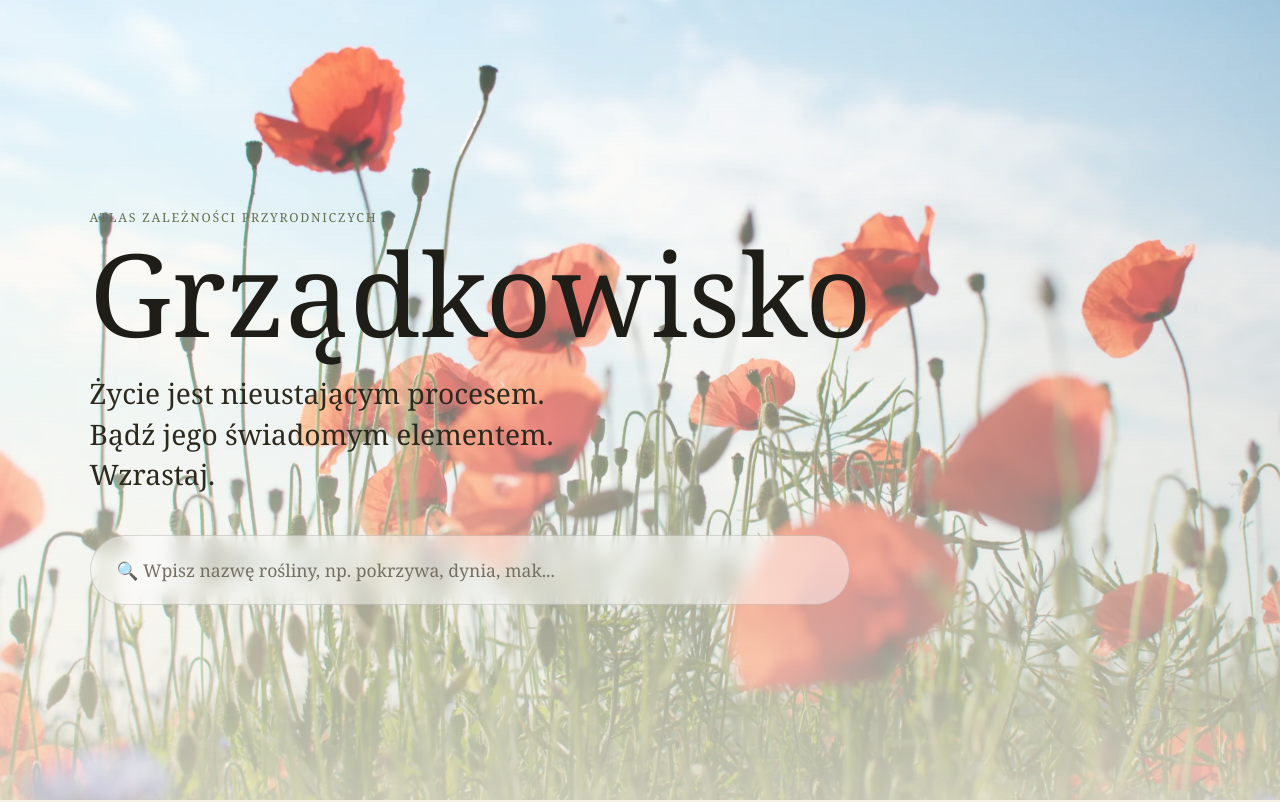
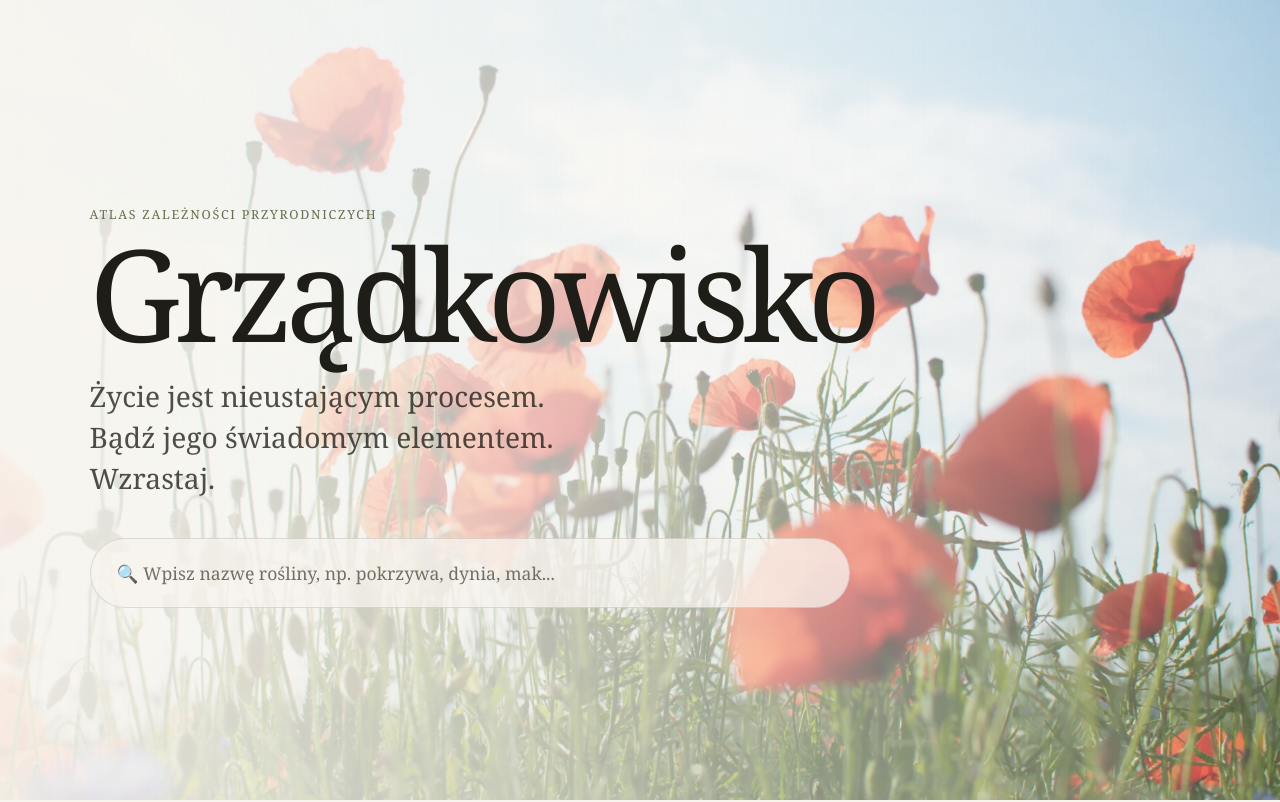
Before and after one commit to emiolsz/grzadeczka-new, a Next.js app: page / in a window 1280 px wide. Shown: the top 802 px of the page. Built offline with nearby package versions, Linux system fonts and the light colour scheme.

Commit message:
Update globals.css

```diff
--- a/app/globals.css
+++ b/app/globals.css
@@ -1,6 +1,5 @@
 :root {
-  --paper: #f7f1e6;
-  --paper-dark: #eee2cf;
+  --paper: #f7f4ee;
   --ink: #1f1d18;
   --muted: #756f63;
   --green: #65704f;
@@ -31,143 +30,6 @@ main {
   min-height: 100vh;
 }
 
-/* INTRO */
-
-.introCycle {
-  min-height: 100vh;
-  display: grid;
-  place-items: center;
-  padding: 7vw;
-  background: var(--paper);
-  position: relative;
-  overflow: hidden;
-  z-index: 5;
-}
-
-.introPaper {
-  width: min(1100px, 100%);
-  min-height: 620px;
-  border: 1px solid var(--line);
-  background:
-    radial-gradient(circle at 20% 20%, rgba(255, 255, 255, 0.72), transparent 28%),
-    linear-gradient(135deg, #fbf5e8, #eee2cf);
-  box-shadow: 0 30px 80px rgba(31, 29, 24, 0.12);
-  display: grid;
-  place-items: center;
-  padding: 48px;
-  position: relative;
-}
-
-.logoWrap {
-  position: relative;
-  width: 100%;
-  text-align: center;
-}
-
-.introLogo {
-  font-size: clamp(3rem, 10vw, 8.5rem);
-  line-height: 0.9;
-  font-weight: 400;
-  letter-spacing: -0.04em;
-  margin: 0;
-  position: relative;
-  z-index: 2;
-}
-
-.peaVine {
-  position: absolute;
-  left: 2%;
-  right: 2%;
-  top: 48%;
-  width: 96%;
-  height: 260px;
-  z-index: 3;
-  pointer-events: none;
-}
-
-.vinePath,
-.tendril {
-  fill: none;
-  stroke: #52623f;
-  stroke-width: 5;
-  stroke-linecap: round;
-  stroke-dasharray: 1400;
-  stroke-dashoffset: 1400;
-  animation: growLine 3s ease forwards;
-}
-
-.tendril {
-  stroke-width: 3;
-  animation-delay: 1.4s;
-}
-
-.leaf {
-  fill: #65704f;
-  opacity: 0;
-  animation: appear 0.8s ease forwards;
-}
-
-.l1 {
-  animation-delay: 1.8s;
-}
-
-.l2 {
-  animation-delay: 2.2s;
-}
-
-.l3 {
-  animation-delay: 2.6s;
-}
-
-.flower {
-  fill: #fffaf0;
-  stroke: #d8cdb8;
-  stroke-width: 2;
-  opacity: 0;
-  animation: flowerCycle 5.5s ease forwards;
-}
-
-.f1 {
-  animation-delay: 3s;
-}
-
-.f2 {
-  animation-delay: 3.4s;
-}
-
-.f3 {
-  animation-delay: 3.8s;
-}
-
-.bee {
-  fill: #2b2418;
-  opacity: 0;
-  animation: beeMove 3.4s ease forwards;
-  animation-delay: 4.1s;
-}
-
-.pod {
-  fill: #708655;
-  opacity: 0;
-  animation: appear 1s ease forwards;
-  animation-delay: 6.3s;
-}
-
-.dryPod {
-  fill: #9a7a4c;
-  animation-delay: 7.4s;
-}
-
-.introMotto {
-  text-align: center;
-  font-size: clamp(1.15rem, 2.4vw, 1.9rem);
-  line-height: 1.55;
-  margin-top: 120px;
-  opacity: 0;
-  animation: appear 1.4s ease forwards;
-  animation-delay: 7.8s;
-}
-
 /* HERO */
 
 .hero {
@@ -183,39 +45,34 @@ main {
 .heroImage {
   object-fit: cover;
   z-index: 0;
-  animation: heroReveal 2.4s ease forwards;
+  opacity: 0;
+  filter: blur(20px) saturate(0.8);
+  transform: scale(1.08);
+  animation: naturalHeroReveal 5.8s ease forwards;
 }
 
 .hero::after {
   content: "";
   position: absolute;
   inset: 0;
-  background: linear-gradient(
-    to bottom,
-    rgba(247, 241, 230, 0.12),
-    rgba(247, 241, 230, 0.76)
-  );
   z-index: 1;
+  background:
+    linear-gradient(
+      to right,
+      rgba(247, 244, 238, 0.94) 0%,
+      rgba(247, 244, 238, 0.72) 42%,
+      rgba(247, 244, 238, 0.2) 100%
+    );
 }
 
 .heroContent {
   position: relative;
   z-index: 2;
-  max-width: 940px;
-}
-
-.motto {
-  font-size: clamp(1.15rem, 2.2vw, 1.8rem);
-  line-height: 1.45;
-  max-width: 720px;
-  color: #2c291f;
-}
-
-/* GENERAL SECTIONS */
-
-.section {
-  padding: 96px 7vw;
-  border-bottom: 1px solid var(--line);
+  max-width: 780px;
+  opacity: 0;
+  transform: translateY(18px);
+  animation: editorialTextIn 2.4s ease forwards;
+  animation-delay: 1.1s;
 }
 
 .label {
@@ -226,34 +83,55 @@ main {
 }
 
 h1 {
-  font-size: clamp(3rem, 9vw, 8rem);
-  line-height: 0.9;
+  font-size: clamp(4rem, 10vw, 9rem);
+  line-height: 0.86;
   margin: 0;
   font-weight: 400;
+  letter-spacing: -0.055em;
+}
+
+.motto {
+  margin-top: 28px;
+  font-size: clamp(1.15rem, 2.2vw, 1.8rem);
+  line-height: 1.45;
+  max-width: 720px;
+  color: rgba(31, 29, 24, 0.78);
+}
+
+.searchBox {
+  margin-top: 40px;
+  max-width: 760px;
+  border: 1px solid rgba(31, 29, 24, 0.12);
+  padding: 22px 26px;
+  border-radius: 999px;
+  background: rgba(247, 244, 238, 0.76);
+  color: var(--muted);
+  font-size: 1.1rem;
+  backdrop-filter: blur(10px);
+  opacity: 0;
+  transform: translateY(12px);
+  animation: editorialTextIn 1.8s ease forwards;
+  animation-delay: 3.2s;
+}
+
+/* SEKCJE */
+
+.section {
+  padding: 96px 7vw;
+  border-bottom: 1px solid var(--line);
 }
 
 h2 {
   font-size: clamp(2rem, 5vw, 4.5rem);
   font-weight: 400;
   margin: 0 0 24px;
+  letter-spacing: -0.03em;
 }
 
 p {
   font-size: 1.1rem;
   line-height: 1.7;
   max-width: 760px;
-}
-
-.searchBox {
-  margin-top: 40px;
-  max-width: 760px;
-  border: 1px solid var(--line);
-  padding: 22px 26px;
-  border-radius: 999px;
-  background: rgba(255, 255, 255, 0.45);
-  color: var(--muted);
-  font-size: 1.1rem;
-  backdrop-filter: blur(8px);
 }
 
 .grid {
@@ -265,7 +143,7 @@ p {
 
 .card {
   border: 1px solid var(--line);
-  background: rgba(255, 255, 255, 0.32);
+  background: rgba(255, 255, 255, 0.34);
   padding: 28px;
   min-height: 180px;
 }
@@ -281,106 +159,57 @@ p {
   margin: 0;
 }
 
-/* ANIMATIONS */
+/* ANIMACJE */
 
-@keyframes growLine {
-  to {
-    stroke-dashoffset: 0;
+@keyframes naturalHeroReveal {
+  0% {
+    opacity: 0;
+    filter: blur(22px) saturate(0.75);
+    transform: scale(1.1);
+  }
+
+  45% {
+    opacity: 0.72;
+  }
+
+  100% {
+    opacity: 1;
+    filter: blur(0) saturate(1);
+    transform: scale(1);
   }
 }
 
-@keyframes appear {
+@keyframes editorialTextIn {
   to {
     opacity: 1;
-  }
-}
-
-@keyframes flowerCycle {
-  0% {
-    opacity: 0;
-    transform: scale(0.4);
-  }
-
-  25% {
-    opacity: 1;
-    transform: scale(1);
-  }
-
-  70% {
-    opacity: 1;
-  }
-
-  100% {
-    opacity: 0.35;
-    transform: scale(0.82);
-  }
-}
-
-@keyframes beeMove {
-  0% {
-    opacity: 0;
-    transform: translate(-220px, 40px);
-  }
-
-  20% {
-    opacity: 1;
-  }
-
-  55% {
-    transform: translate(0, 0);
-  }
-
-  100% {
-    opacity: 0;
-    transform: translate(240px, 30px);
-  }
-}
-
-@keyframes heroReveal {
-  from {
-    opacity: 0;
-    filter: blur(18px);
-    transform: scale(1.04);
-  }
-
-  to {
-    opacity: 1;
-    filter: blur(0);
-    transform: scale(1);
+    transform: translateY(0);
   }
 }
 
 /* MOBILE */
 
 @media (max-width: 700px) {
-  .section {
-    padding: 72px 24px;
-  }
-
-  .introCycle {
-    padding: 24px;
-  }
-
-  .introPaper {
-    min-height: 560px;
-    padding: 28px;
-  }
-
-  .peaVine {
-    top: 52%;
-    left: 0;
-    right: 0;
-    width: 100%;
-    height: 220px;
-  }
-
-  .introMotto {
-    margin-top: 100px;
-  }
-
   .hero {
     padding: 32px 24px;
     align-items: flex-end;
+  }
+
+  .hero::after {
+    background:
+      linear-gradient(
+        to top,
+        rgba(247, 244, 238, 0.96) 0%,
+        rgba(247, 244, 238, 0.74) 48%,
+        rgba(247, 244, 238, 0.22) 100%
+      );
+  }
+
+  h1 {
+    font-size: clamp(3.4rem, 18vw, 6rem);
+  }
+
+  .section {
+    padding: 72px 24px;
   }
 
   .searchBox {
```
